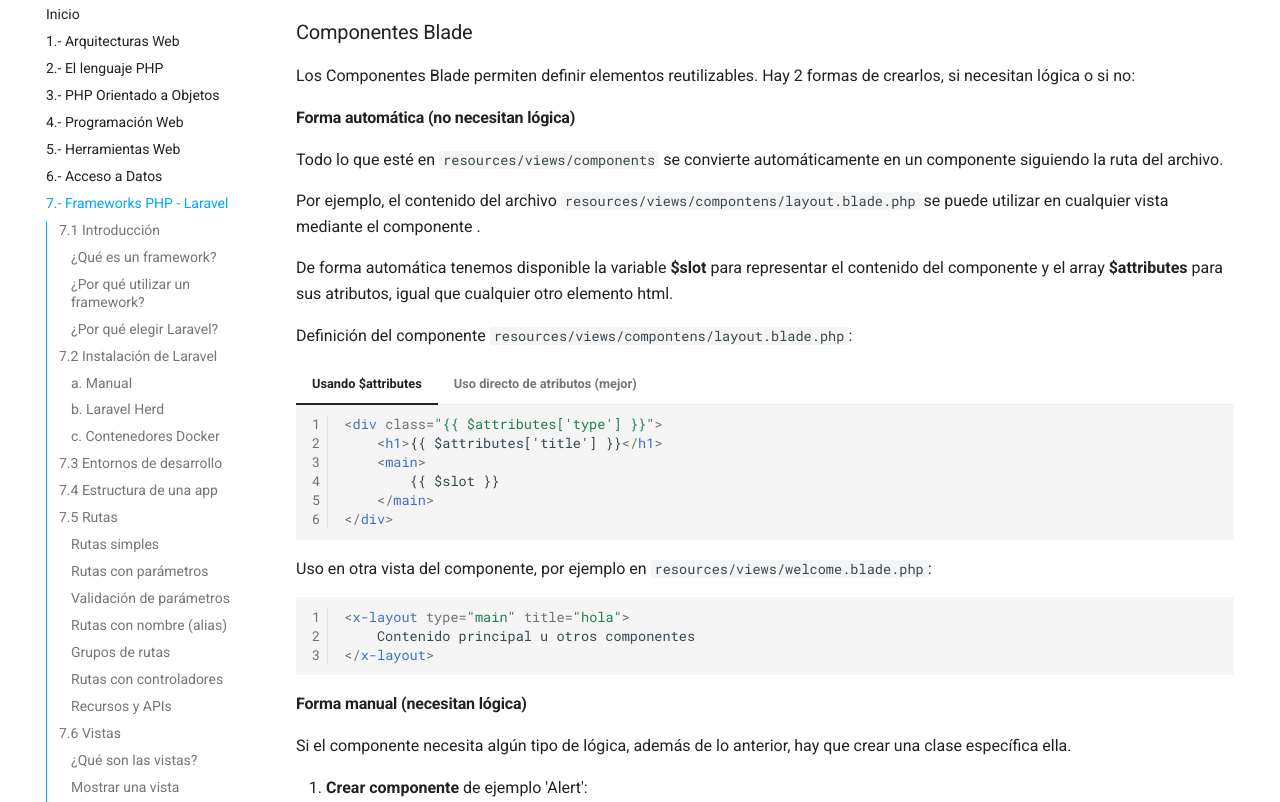
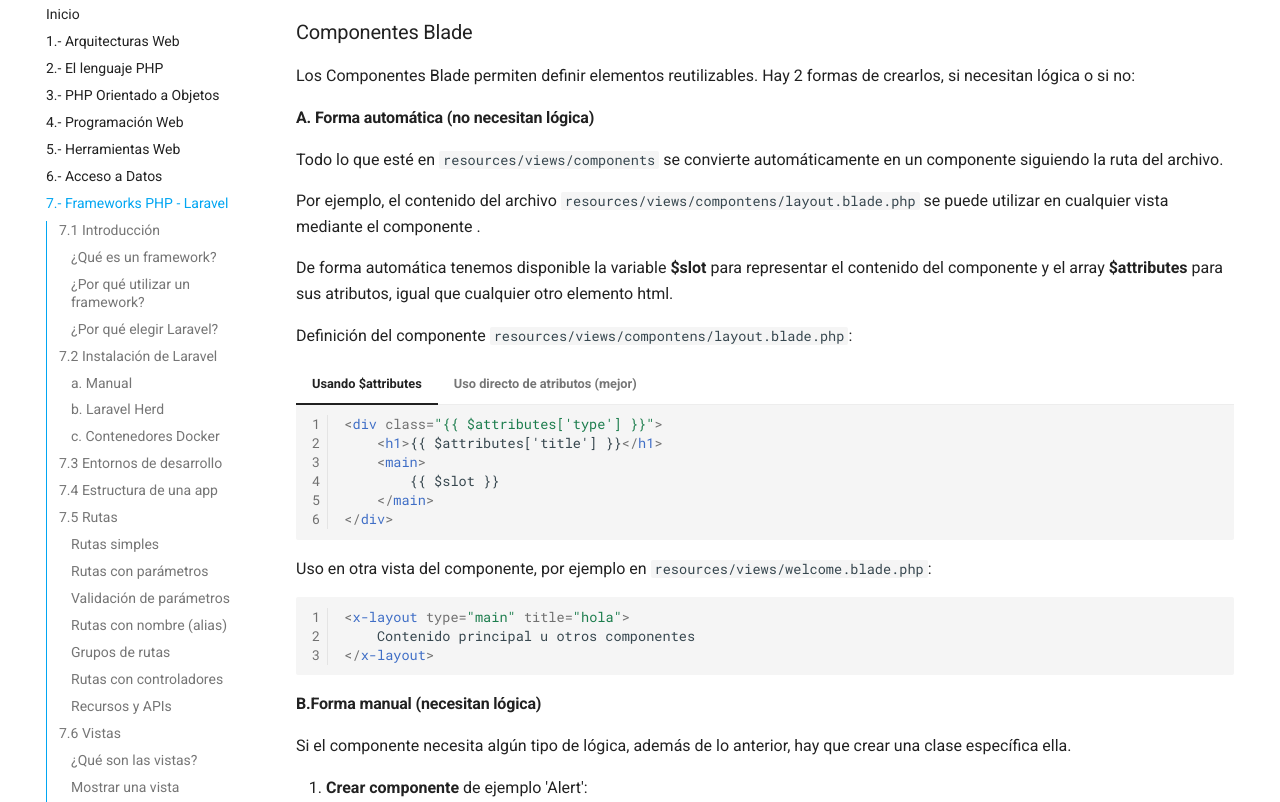
Before and after one commit to elblo/dwes2526, an MkDocs documentation site: the page built from docs/07frameworks.md, in a window 1280 px wide and 1400 px high, scrolled down 16216 px. Shown: the part 152-954 px from the top of the window. Built offline with MkDocs 1.6.1 and Material for MkDocs 9.7.7, drawn with Linux system fonts in a browser that asks for light colours.

Commit message:
Nueva reestructuración

````diff
--- a/docs/07frameworks.md
+++ b/docs/07frameworks.md
@@ -627,7 +627,7 @@
 
 Los Componentes Blade permiten definir elementos reutilizables. Hay 2 formas de crearlos, si necesitan lógica o si no:
 
-#### Forma automática (no necesitan lógica)
+#### A. Forma automática (no necesitan lógica)
 
 Todo lo que esté en `resources/views/components` se convierte automáticamente en un componente **<x-**nombre-archivo**>** siguiendo la ruta del archivo.
 
@@ -667,7 +667,7 @@
 </x-layout>
 ```
 
-#### Forma manual (necesitan lógica)
+#### B.Forma manual (necesitan lógica)
 
 Si el componente necesita algún tipo de lógica, además de lo anterior, hay que crear una clase específica ella.
 
````
